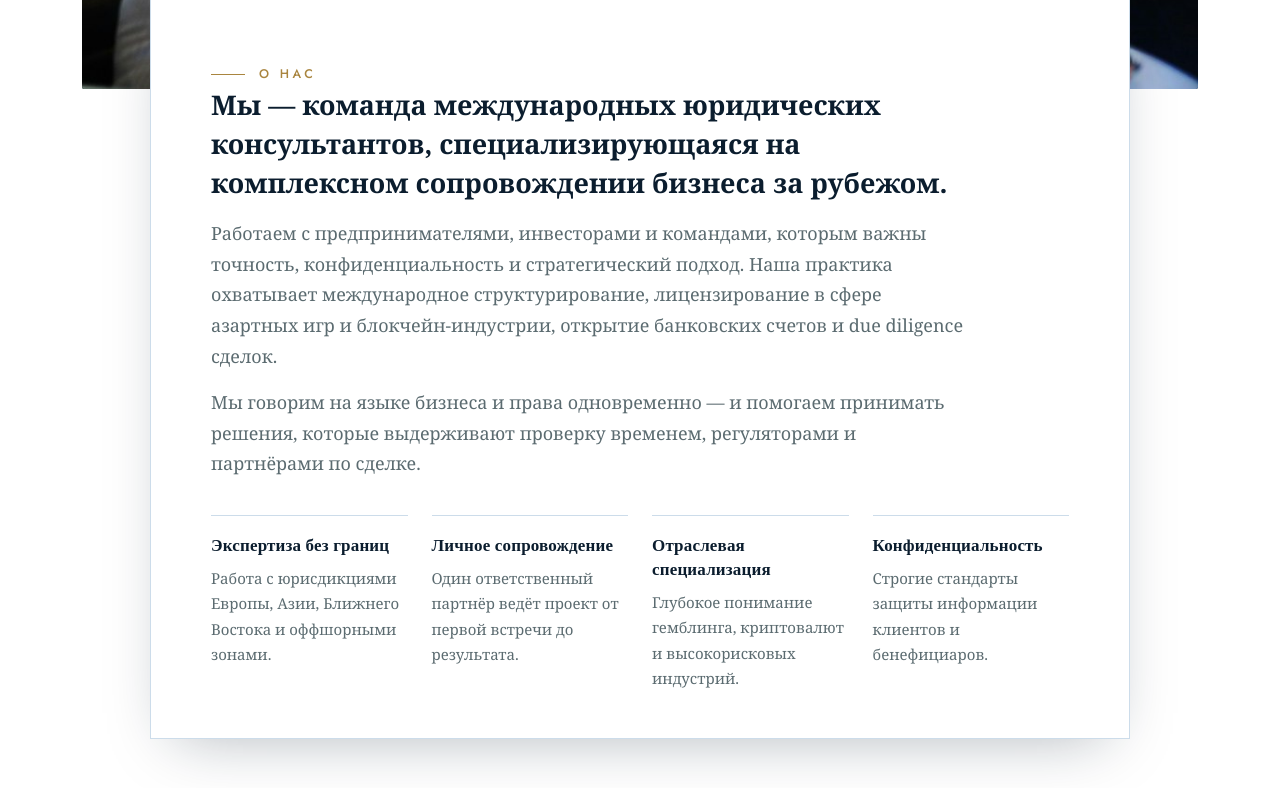
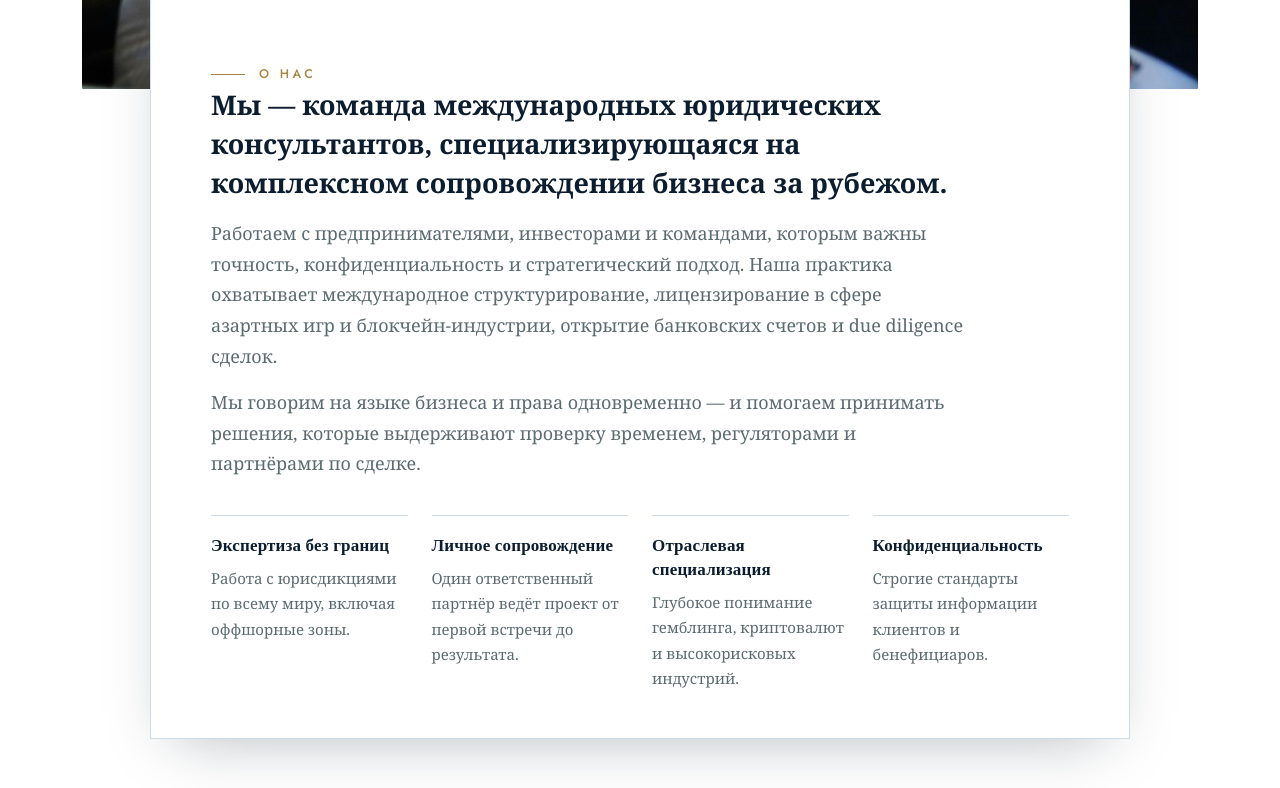
Before and after one commit to ridzekomuri-create/elivantralaw.com, a Flask app: page / in a window 1280 px wide. Shown: the part 1442-2230 px from the top of the page. Run offline with Flask 3, Linux system fonts and the light colour scheme; data comes from the database, SQL or seed files in the repository; data that the repository does not hold is empty; some web fonts are replaced.

Commit message:
Remove remaining Europe/Asia/Middle East region mentions from site copy

```diff
--- a/seed.py
+++ b/seed.py
@@ -51,8 +51,8 @@ SEED_SERVICES = [
         "short_en": "Company incorporation, nominee services, corporate administration and annual support.",
         "text": "Открываем компании в более чем 40 юрисдикциях под конкретную бизнес-задачу, готовим корпоративный пакет документов, обеспечиваем зарегистрированный офис и агента, ведём текущее корпоративное администрирование и отчётность.",
         "text_en": "We incorporate companies in 40+ jurisdictions tailored to the specific business task, prepare the corporate document package, provide a registered office and agent, and handle ongoing corporate administration and reporting.",
-        "points_raw": "Регистрация компаний в Европе, Азии, на Ближнем Востоке и в оффшорных зонах\nЗарегистрированный офис, агент, номинальный сервис\nКорпоративное администрирование и ежегодная отчётность\nПолучение необходимых разрешений и лицензий",
-        "points_en_raw": "Company registration across Europe, Asia, the Middle East and offshore zones\nRegistered office, agent and nominee services\nCorporate administration and annual reporting\nObtaining the required permits and licenses",
+        "points_raw": "Регистрация компаний в 40+ юрисдикциях по всему миру\nЗарегистрированный офис, агент, номинальный сервис\nКорпоративное администрирование и ежегодная отчётность\nПолучение необходимых разрешений и лицензий",
+        "points_en_raw": "Company registration across 40+ jurisdictions worldwide\nRegistered office, agent and nominee services\nCorporate administration and annual reporting\nObtaining the required permits and licenses",
     },
     {
         "slug": "banking",
--- a/templates/index.html
+++ b/templates/index.html
@@ -53,8 +53,8 @@
         <div class="value-item">
           <h3 class="t-ru">Экспертиза без границ</h3>
           <h3 class="t-en" hidden>Borderless expertise</h3>
-          <p class="t-ru">Работа с юрисдикциями Европы, Азии, Ближнего Востока и оффшорными зонами.</p>
-          <p class="t-en" hidden>Active practice across Europe, Asia, the Middle East and offshore jurisdictions.</p>
+          <p class="t-ru">Работа с юрисдикциями по всему миру, включая оффшорные зоны.</p>
+          <p class="t-en" hidden>Active practice across jurisdictions worldwide, including offshore zones.</p>
         </div>
         <div class="value-item">
           <h3 class="t-ru">Личное сопровождение</h3>
```
